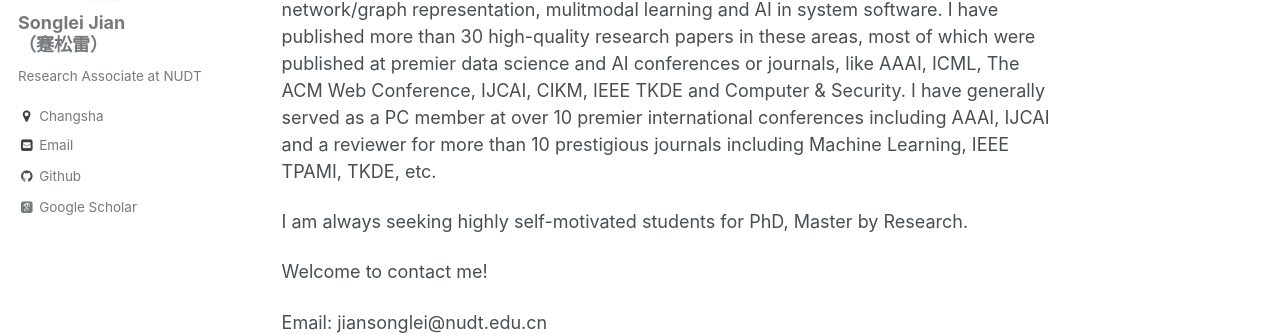
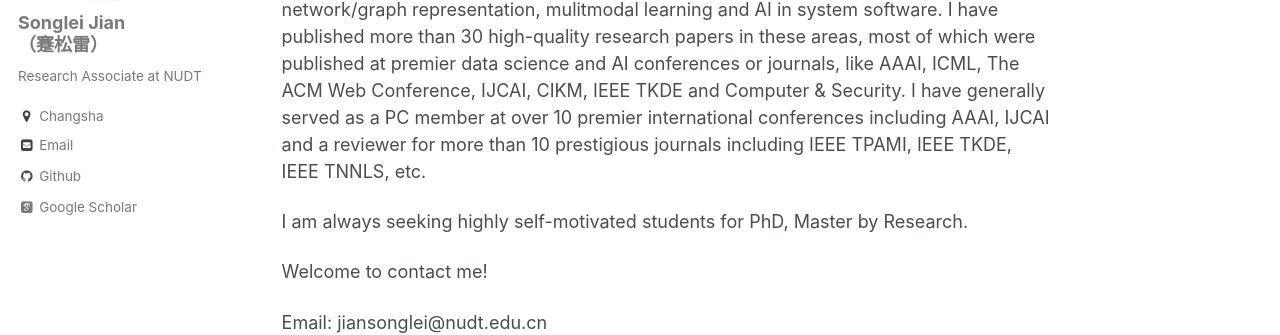
Before and after one commit to jiansonglei/jiansonglei.github.io, a Jekyll site: the page built from _pages/about.md, in a window 1280 px wide and 900 px high. Shown: the part 323-658 px from the top of the window. Built offline with Jekyll 4.4.1, drawn with Linux system fonts in a browser that asks for light colours; some web fonts are replaced; a script that is not in the unit is left out; some of the changed text lies outside the part shown.

Commit message:
update review

```diff
--- a/_pages/about.md
+++ b/_pages/about.md
@@ -9,7 +9,7 @@ redirect_from:
 ---
 I am a research associate with the College of Computer, National University of Defense Technology (NUDT). I got my PhD at NUDT in 06/2019 and my bachelor's degree at NUDT in 06/2013. I was visiting the Advanced Analytics Institute, University of Technology Sydney (UTS) during 09/2016-09/2018.
 
-My research interests include machine learning, representation learning, outlier detection, network/graph representation,  mulitmodal learning and AI in system software. I have published more than 30 high-quality research papers in these areas, most of which were published at premier data science and AI conferences or journals, like AAAI, ICML, The ACM Web Conference, IJCAI, CIKM, IEEE TKDE and Computer & Security. I have generally served as a PC member at over 10 premier international conferences including AAAI, IJCAI and a reviewer for more than 10 prestigious journals including Machine Learning, IEEE TPAMI, TKDE, etc.
+My research interests include machine learning, representation learning, outlier detection, network/graph representation,  mulitmodal learning and AI in system software. I have published more than 30 high-quality research papers in these areas, most of which were published at premier data science and AI conferences or journals, like AAAI, ICML, The ACM Web Conference, IJCAI, CIKM, IEEE TKDE and Computer & Security. I have generally served as a PC member at over 10 premier international conferences including AAAI, IJCAI and a reviewer for more than 10 prestigious journals including IEEE TPAMI, IEEE TKDE, IEEE TNNLS, etc.
 
 I am always seeking highly self-motivated students for PhD, Master by Research.
 
```
Also changed, not shown: _pages/services.md (+1 -0 lines).
